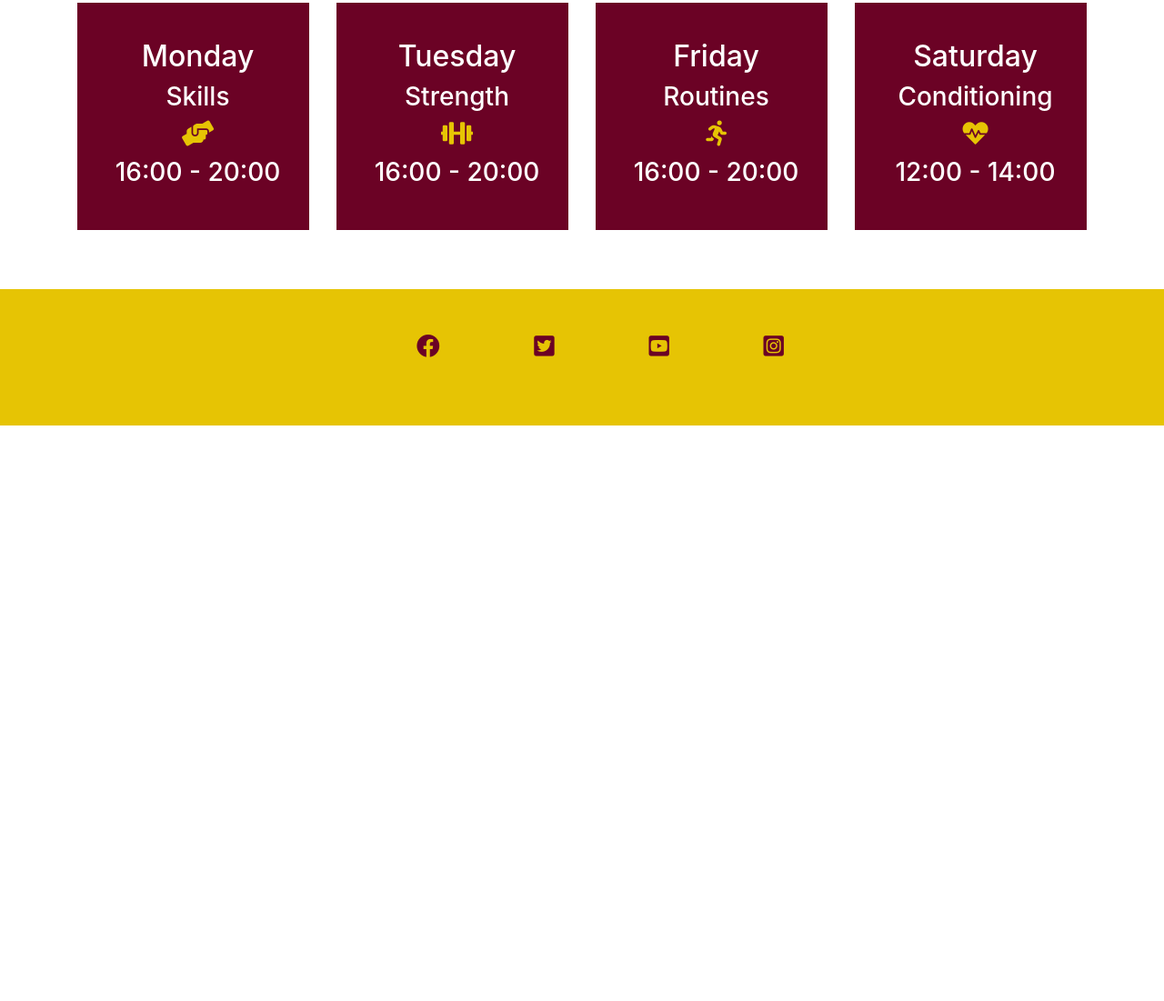
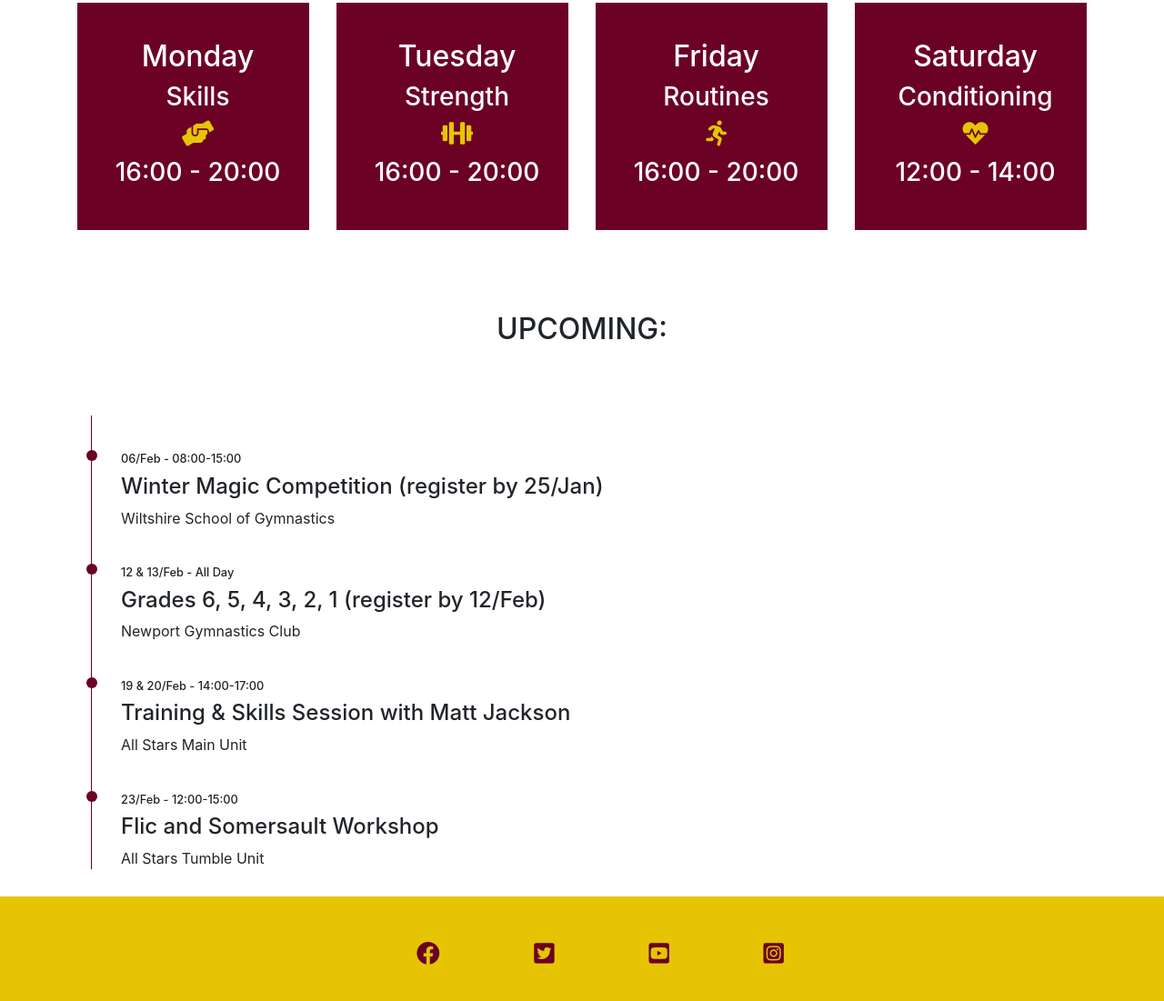
Before and after one commit to CherylEThomas/portfolio-project, a plain HTML site: page timetable.html in a window 1280 px wide. Shown: the part 834-1935 px from the top of the page at 91% size. Before the commit the page ends 1302 px from the top, so only its background shows below. Drawn offline with nearby package versions, Linux system fonts and the light colour scheme.

Commit message:
Timeline added

```diff
--- a/assets/css/style.css
+++ b/assets/css/style.css
@@ -238,7 +238,6 @@ footer{
 /* -----------------------------------Training */
 .container-training {
     padding-top: 25px;
-    padding-bottom: 25px;
 }
 .timetable {
     text-align: center;
@@ -278,3 +277,58 @@ footer{
         padding-top: 30px;
     }
 }
+
+/* -----------------------------------Upcoming */
+.container-upcoming {
+    padding-bottom: 25px;
+}
+
+.timeline {
+    text-align: center;
+    margin: 50px;
+}
+
+.timeline-item {
+    padding: 4em 2em 0em 2em;
+    position: relative;
+    border-left: 1px solid;
+    border-color: rgba(107, 2, 37, 1);
+}
+
+.timeline-item p {
+    padding: 0;
+    margin: 0;
+}
+
+.bullet-line{
+    padding-left: 100px;
+    padding-right: 50px;
+}
+
+.timeline-item:before {
+    content: attr(data-dates);
+    position: absolute;
+    left: 2.5em;
+    top: 3em;
+    display: block;
+    font-weight: 500;
+    font-size: 0.8em;
+    padding: 0;
+    margin: 0;
+}
+
+.timeline-item:after {
+    width: 12px;
+    height: 12px;
+    display: block;
+    top: 2.4em;
+    position: absolute;
+    left: -6px;
+    border-radius: 12px;
+    content: '';
+    background: rgba(107, 2, 37, 1);
+}
+
+.fixture-items {
+    margin-bottom: 30px;
+}
--- a/timetable.html
+++ b/timetable.html
@@ -37,7 +37,7 @@
             <p>Competitive Squad</p>
         </div>
     </section>
-<!-- /.callout -->
+<!-- /.Callout -->
 
 <!-- Training -->
 <div class="container container-training">
@@ -47,7 +47,6 @@
                     <h2 class="text-uppercase timetable">Training Timetable:</h2>
                 </div>
             </div>
-
             <div class="row">
                 <div class="col-12 col-md-6 col-lg-3">
                     <div class="days">
@@ -81,16 +80,49 @@
                         <h3>12:00 - 14:00</h3>
                     </div>
                 </div>
-
-            </div>
+          </div>
     </section>
 </div>
+<!-- /.Training -->
 
+<!-- Upcoming -->
+<div class="container container-upcoming">
+    <section class="upcoming">
+            <div class="row">
+                <div class="col-12 page-header">
+                    <h2 class="text-uppercase timeline">Upcoming:</h2>
+                </div>
+            </div>
+            <div class="row">
 
-
-
-
-
+          </div>
+    </section>
+</div>
+<section class="container-fluid">
+    <div class="row">
+        <div class="col-12 section-column bullet-line">
+            <div class="fixture-items">
+                <div class="timeline-item" data-dates="06/Feb - 08:00-15:00">
+                    <h4>Winter Magic Competition (register by 25/Jan)</h4>
+                    <p>Wiltshire School of Gymnastics</p>
+                </div>
+                <div class="timeline-item" data-dates="12 & 13/Feb - All Day">
+                    <h4>Grades 6, 5, 4, 3, 2, 1 (register by 12/Feb)</h4>
+                    <p>Newport Gymnastics Club</p>
+                </div>
+                <div class="timeline-item" data-dates="19 & 20/Feb - 14:00-17:00">
+                    <h4>Training & Skills Session with Matt Jackson</h4>
+                    <p>All Stars Main Unit</p>
+                </div>
+                <div class="timeline-item" data-dates="23/Feb - 12:00-15:00">
+                    <h4>Flic and Somersault Workshop</h4>
+                    <p>All Stars Tumble Unit</p>
+                </div>
+            </div>
+        </div>
+    </div>
+</section>
+<!-- /.Upcoming -->
 
 <!-- Footer -->
 <footer class="footer">
```
